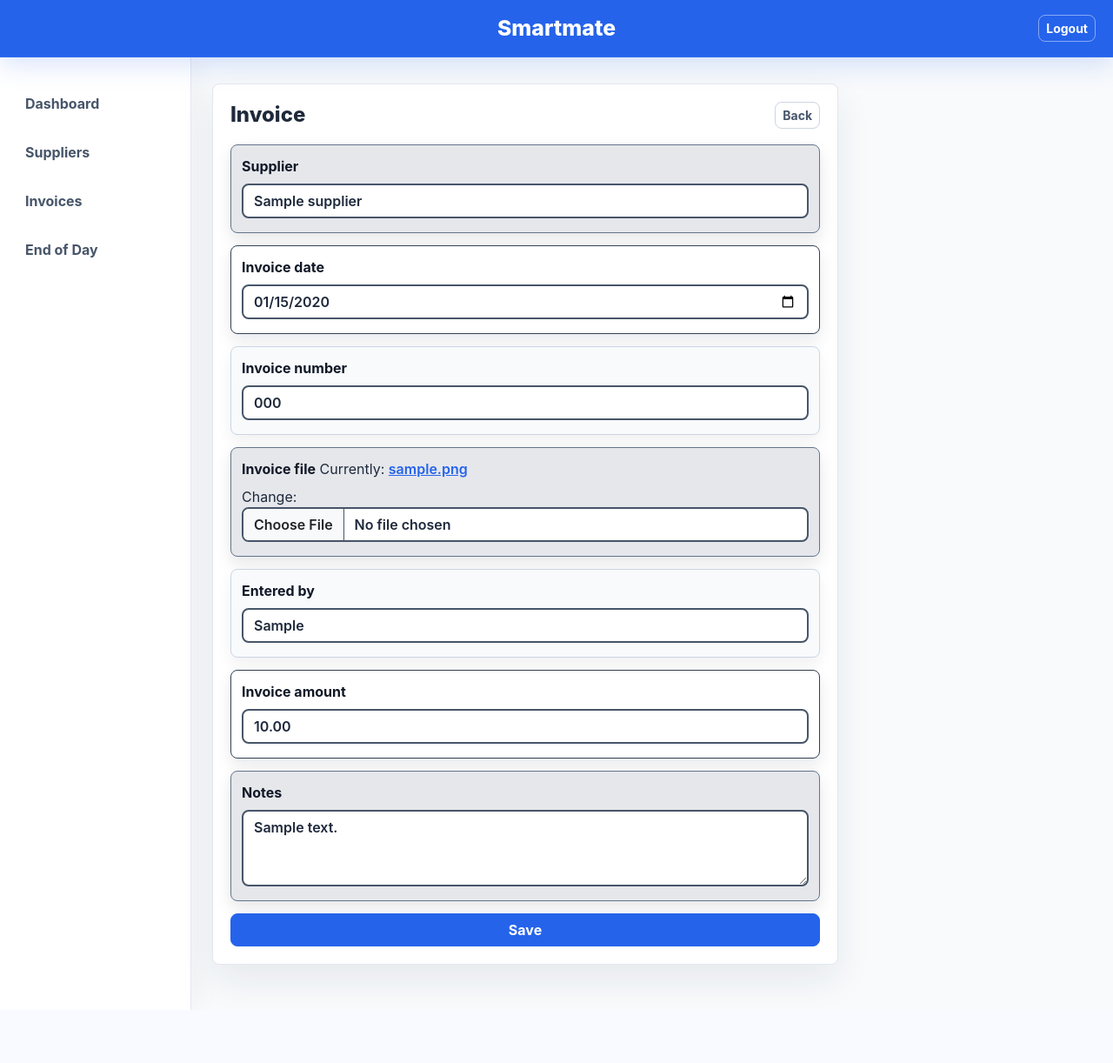
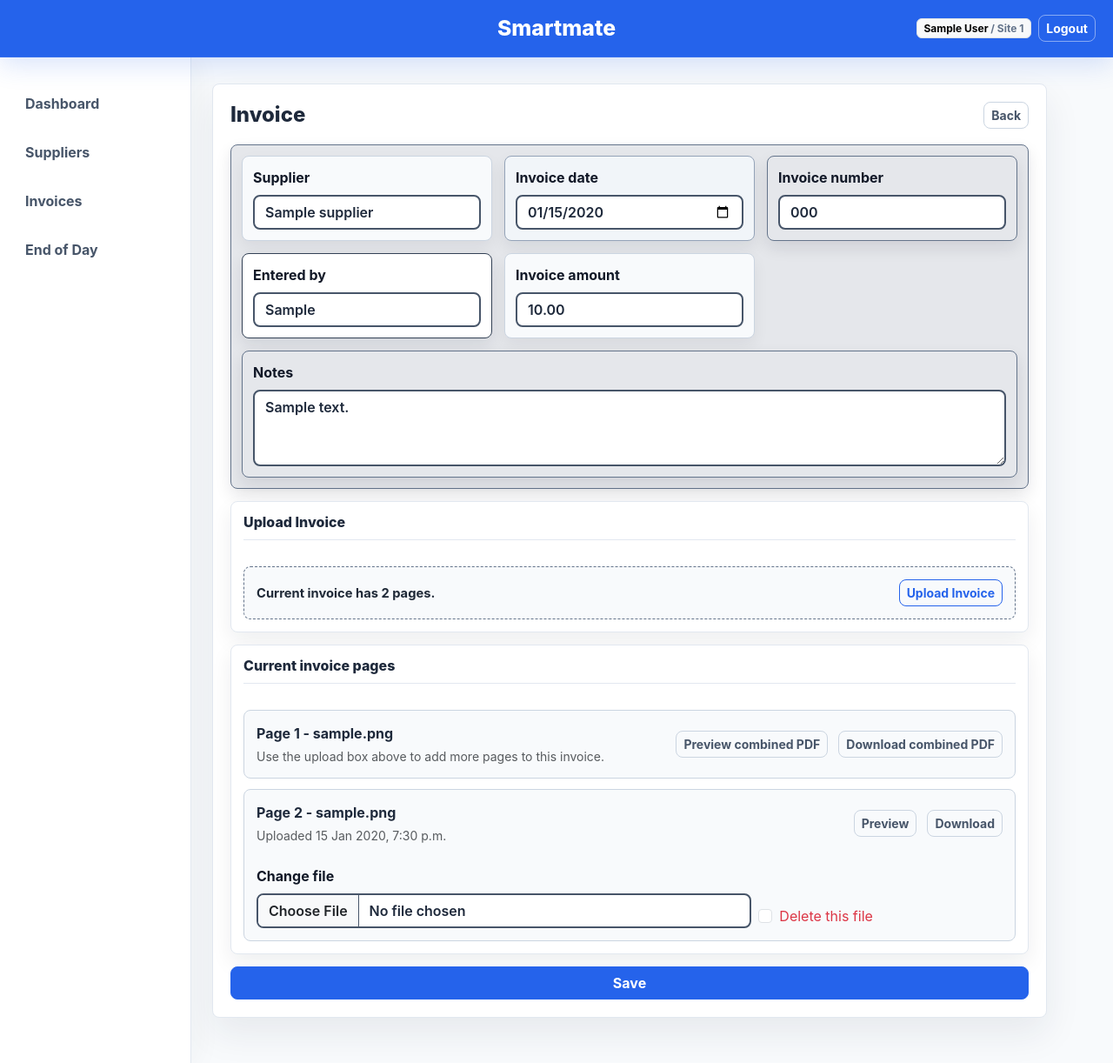
Before and after one commit to Mridoy7/biz-flow, a Django app: page /invoices/1/edit/ in a window 1280 px wide. Shown: the whole page at 87% size. Before the commit the page ends 1161 px from the top, so only its background shows below. Run offline with Django 5.2, Linux system fonts and the light colour scheme; a user stored in the database is signed in; data comes from the database, SQL or seed files in the repository; tables that the repository leaves empty hold one stand-in row (values such as "Sample post").

Commit message:
Add combined invoice page uploads

```diff
--- a/gst_app/forms.py
+++ b/gst_app/forms.py
@@ -53,6 +53,21 @@ class DateInput(forms.DateInput):
         super().__init__(attrs=attrs, format="%Y-%m-%d")
 
 
+class MultipleFileInput(forms.ClearableFileInput):
+    allow_multiple_selected = True
+
+
+class MultipleFileField(forms.FileField):
+    widget = MultipleFileInput
+
+    def clean(self, data, initial=None):
+        single_file_clean = super().clean
+        if isinstance(data, (list, tuple)):
+            return [single_file_clean(item, initial) for item in data]
+        cleaned = single_file_clean(data, initial)
+        return [cleaned] if cleaned else []
+
+
 class SignupForm(UserCreationForm):
     email = forms.EmailField(required=False)
 
@@ -79,13 +94,20 @@ def suppliers_for_user(user):
 
 
 class InvoiceForm(forms.ModelForm):
+    invoice_pages = MultipleFileField(
+        required=False,
+        label="Upload Invoice",
+        help_text="",
+        widget=MultipleFileInput(attrs={"accept": ".pdf,.png,.jpg,.jpeg,.gif,.webp"}),
+    )
+
     class Meta:
         model = Invoice
         fields = (
             "supplier",
             "invoice_date",
             "invoice_number",
-            "invoice_file",
+            "invoice_pages",
             "entered_by",
             "invoice_amount",
             "notes",
@@ -101,18 +123,17 @@ class InvoiceForm(forms.ModelForm):
         today = timezone.localdate()
         self.fields["invoice_date"].initial = (self.instance.invoice_date if self.instance.pk else today).isoformat()
         self.fields["invoice_date"].widget.attrs.update({"min": today.isoformat(), "max": today.isoformat()})
+        self.fields["invoice_pages"].required = not bool(self.instance.pk and self.instance.invoice_file)
         if user is not None:
             self.fields["supplier"].queryset = suppliers_for_user(user)
 
-    def clean_invoice_date(self):
-        invoice_date = self.cleaned_data["invoice_date"]
-        today = timezone.localdate()
-        if invoice_date != today:
-            raise forms.ValidationError("Invoice date must be today's date.")
-        return invoice_date
-
     def clean(self):
         cleaned = super().clean()
+        invoice_pages = cleaned.get("invoice_pages") or []
+        if not self.instance.pk and not invoice_pages:
+            self.add_error("invoice_pages", "Upload at least one invoice page.")
+        if self.instance.pk and not self.instance.invoice_file and not invoice_pages:
+            self.add_error("invoice_pages", "Upload at least one invoice page.")
         supplier = cleaned.get("supplier")
         invoice_number = cleaned.get("invoice_number")
         if self.user and supplier and invoice_number:
@@ -127,6 +148,12 @@ class InvoiceForm(forms.ModelForm):
                 self.add_error("invoice_number", "This invoice number already exists for this supplier.")
         return cleaned
 
+    def clean_invoice_date(self):
+        invoice_date = self.cleaned_data["invoice_date"]
+        today = timezone.localdate()
+        if invoice_date != today:
+            raise forms.ValidationError("Invoice date must be today's date.")
+        return invoice_date
 
 class EndOfDayForm(forms.ModelForm):
     money_fields = END_OF_DAY_MONEY_FIELDS
--- a/gst_app/static/gst_app/css/styles.css
+++ b/gst_app/static/gst_app/css/styles.css
@@ -386,7 +386,14 @@ a:hover {
   grid-template-columns: repeat(auto-fit, minmax(240px, 1fr));
 }
 
+.invoice-form-grid {
+  display: grid;
+  gap: 14px;
+  grid-template-columns: repeat(auto-fit, minmax(260px, 1fr));
+}
+
 .form-grid > div,
+.invoice-form-grid > div,
 .stacked-form > div {
   background: #f8fafc;
   border: 1px solid #cbd5e1;
@@ -396,6 +403,7 @@ a:hover {
 }
 
 .form-grid > div:nth-child(2n),
+.invoice-form-grid > div:nth-child(2n),
 .stacked-form > div:nth-child(2n) {
   background: #f1f5f9;
   border-color: #94a3b8;
@@ -403,6 +411,7 @@ a:hover {
 }
 
 .form-grid > div:nth-child(3n),
+.invoice-form-grid > div:nth-child(3n),
 .stacked-form > div:nth-child(3n) {
   background: #e5e7eb;
   border-color: #64748b;
@@ -410,6 +419,7 @@ a:hover {
 }
 
 .form-grid > div:nth-child(4n),
+.invoice-form-grid > div:nth-child(4n),
 .stacked-form > div:nth-child(4n) {
   background: #ffffff;
   border-color: #334155;
@@ -417,10 +427,15 @@ a:hover {
 }
 
 .form-grid > div:focus-within,
+.invoice-form-grid > div:focus-within,
 .stacked-form > div:focus-within {
   background: #ffffff;
   border-color: #111827;
   box-shadow: 0 0 0 3px rgba(15, 23, 42, 0.14), 0 12px 24px rgba(15, 23, 42, 0.12);
+}
+
+.span-2 {
+  grid-column: 1 / -1;
 }
 
 .form-label {
@@ -437,6 +452,47 @@ a:hover {
   align-items: center;
   display: flex;
   gap: 14px;
+  justify-content: space-between;
+}
+
+.invoice-upload-panel,
+.attachment-panel {
+  background: #ffffff;
+  border: 1px solid var(--sm-line);
+  border-radius: 8px;
+  box-shadow: 0 10px 24px rgba(15, 23, 42, 0.07);
+  display: grid;
+  gap: 12px;
+  padding: 14px;
+}
+
+.invoice-upload-card {
+  background: #f8fafc;
+  border: 1px dashed #64748b;
+  border-radius: 8px;
+  padding: 14px;
+}
+
+.invoice-upload-card:focus-within {
+  background: #ffffff;
+  border-color: #111827;
+  box-shadow: 0 0 0 3px rgba(15, 23, 42, 0.12);
+}
+
+.attachment-card {
+  background: #f8fafc;
+  border: 1px solid #cbd5e1;
+  border-radius: 8px;
+  display: grid;
+  gap: 12px;
+  padding: 14px;
+}
+
+.attachment-card-top {
+  align-items: center;
+  display: flex;
+  flex-wrap: wrap;
+  gap: 10px;
   justify-content: space-between;
 }
 
@@ -457,6 +513,32 @@ a:hover {
   overflow: hidden;
   position: absolute;
   width: 1px;
+}
+
+.upload-selected-list {
+  display: grid;
+  gap: 8px;
+  list-style: none;
+  margin: 12px 0 0;
+  padding: 0;
+}
+
+.upload-selected-item {
+  align-items: center;
+  background: #ffffff;
+  border: 1px solid #cbd5e1;
+  border-radius: 8px;
+  display: flex;
+  gap: 10px;
+  justify-content: space-between;
+  padding: 8px 10px;
+}
+
+.upload-selected-item span {
+  color: #111827;
+  font-size: 0.92rem;
+  font-weight: 700;
+  overflow-wrap: anywhere;
 }
 
 .fuel-dip-panel {
--- a/gst_app/templates/gst_app/base.html
+++ b/gst_app/templates/gst_app/base.html
@@ -12,10 +12,16 @@
   <header class="app-topbar">
     <a class="app-brand" href="{% url 'dashboard' %}">Smartmate</a>
     {% if user.is_authenticated %}
-      <form class="topbar-action" method="post" action="{% url 'logout' %}">
-        {% csrf_token %}
-        <button class="btn btn-outline-secondary btn-sm" type="submit">Logout</button>
-      </form>
+      <div class="topbar-action d-flex align-items-center gap-2">
+        <span class="badge text-bg-light border">
+          {{ user.get_full_name|default:user.username }}
+          {% if user.profile.site %}<span class="text-secondary">/ {{ user.profile.site.name }}</span>{% endif %}
+        </span>
+        <form method="post" action="{% url 'logout' %}">
+          {% csrf_token %}
+          <button class="btn btn-outline-secondary btn-sm" type="submit">Logout</button>
+        </form>
+      </div>
     {% else %}
       <div class="topbar-action d-flex gap-2">
         <a class="btn btn-outline-secondary btn-sm" href="{% url 'login' %}">Login</a>
--- /dev/null
+++ b/gst_app/templates/gst_app/invoice_form.html
@@ -0,0 +1,176 @@
+{% extends "gst_app/base.html" %}
+{% load gst_extras %}
+{% block title %}{{ title }}{% endblock %}
+{% block content %}
+<section class="form-panel wide">
+  <div class="page-header">
+    <h1 class="h4 mb-0">{{ title }}</h1>
+    <a class="btn btn-outline-secondary btn-sm" href="{{ cancel_url }}">Back</a>
+  </div>
+  <form method="post" enctype="multipart/form-data" class="stacked-form">
+    {% csrf_token %}
+    <input type="hidden" name="next" value="{{ cancel_url }}">
+    <div class="invoice-form-grid">
+      {% for field in form %}
+        {% if field.name == "invoice_pages" %}
+        {% else %}
+          <div class="{% if field.name == 'notes' %}span-2{% endif %}">
+            <label class="form-label" for="{{ field.id_for_label }}">{{ field.label }}</label>
+            {{ field|add_class:"form-control" }}
+            {% if field.help_text %}<div class="form-text">{{ field.help_text }}</div>{% endif %}
+            {{ field.errors }}
+          </div>
+        {% endif %}
+      {% endfor %}
+    </div>
+
+    <section class="invoice-upload-panel">
+      <div class="section-title">
+        <h2 class="h6 mb-0">Upload Invoice</h2>
+      </div>
+      {% for field in form %}
+        {% if field.name == "invoice_pages" %}
+          <div class="upload-card invoice-upload-card" data-upload-card>
+            <div>
+              <div class="upload-current" data-upload-status>
+                {% if invoice_page_count %}
+                  Current invoice has {{ invoice_page_count }} page{% if invoice_page_count != 1 %}s{% endif %}.
+                {% else %}
+                  No invoice uploaded yet
+                {% endif %}
+              </div>
+              {% if field.help_text %}<div class="form-text">{{ field.help_text }}</div>{% endif %}
+              <ul class="upload-selected-list d-none" data-upload-list></ul>
+            </div>
+            <div class="upload-actions">
+              <label class="btn btn-outline-primary btn-sm mb-0" for="{{ field.id_for_label }}">
+                Upload Invoice
+              </label>
+              {{ field|add_class:"upload-input" }}
+            </div>
+            {{ field.errors }}
+          </div>
+        {% endif %}
+      {% endfor %}
+    </section>
+
+    {% if invoice %}
+      <section class="attachment-panel">
+        <div class="section-title">
+          <h2 class="h6 mb-0">Current invoice pages</h2>
+        </div>
+        {% if invoice.invoice_file %}
+          <div class="attachment-card">
+            <div class="attachment-card-top">
+              <div>
+                <strong>Page 1 - {{ invoice.invoice_file|basename }}</strong>
+                <div class="form-text">Use the upload box above to add more pages to this invoice.</div>
+              </div>
+              <div class="action-row mb-0">
+                <a class="btn btn-sm btn-outline-secondary" href="{% url 'invoice_file_preview' invoice.pk %}" target="_blank" rel="noopener">Preview combined PDF</a>
+                <a class="btn btn-sm btn-outline-secondary" href="{% url 'invoice_file_download' invoice.pk %}">Download combined PDF</a>
+              </div>
+            </div>
+          </div>
+        {% endif %}
+        {% for attachment in attachments %}
+          <div class="attachment-card">
+            <div class="attachment-card-top">
+              <div>
+                <strong>Page {{ forloop.counter|add:1 }} - {{ attachment.filename }}</strong>
+                <div class="form-text">Uploaded {{ attachment.created_at }}</div>
+              </div>
+              <div class="action-row mb-0">
+                <a class="btn btn-sm btn-outline-secondary" href="{% url 'invoice_attachment_preview' attachment.pk %}" target="_blank" rel="noopener">Preview</a>
+                <a class="btn btn-sm btn-outline-secondary" href="{% url 'invoice_attachment_download' attachment.pk %}">Download</a>
+              </div>
+            </div>
+            <div class="row g-2 align-items-end mt-1">
+              <div class="col-md-8">
+                <label class="form-label" for="replace_attachment_{{ attachment.pk }}">Change file</label>
+                <input class="form-control" id="replace_attachment_{{ attachment.pk }}" name="replace_attachment_{{ attachment.pk }}" type="file" accept=".pdf,.png,.jpg,.jpeg,.gif,.webp,.doc,.docx,.xls,.xlsx">
+              </div>
+              <div class="col-md-4">
+                <div class="form-check mt-4">
+                  <input class="form-check-input" id="delete_attachment_{{ attachment.pk }}" name="delete_attachments" type="checkbox" value="{{ attachment.pk }}">
+                  <label class="form-check-label text-danger" for="delete_attachment_{{ attachment.pk }}">Delete this file</label>
+                </div>
+              </div>
+            </div>
+          </div>
+        {% empty %}
+          {% if not invoice.invoice_file %}<p class="text-secondary mb-0">No invoice pages uploaded yet.</p>{% endif %}
+        {% endfor %}
+      </section>
+    {% endif %}
+
+    <button class="btn btn-primary" type="submit">Save</button>
+  </form>
+</section>
+<script>
+  document.querySelectorAll("[data-upload-card]").forEach((card) => {
+    const input = card.querySelector("input[type='file']");
+    const status = card.querySelector("[data-upload-status]");
+    const list = card.querySelector("[data-upload-list]");
+    if (!input || !status) {
+      return;
+    }
+    const originalStatus = status.textContent.trim();
+    let selectedFiles = [];
+
+    const syncInputFiles = () => {
+      if (typeof DataTransfer === "undefined") {
+        return;
+      }
+      const transfer = new DataTransfer();
+      selectedFiles.forEach((file) => transfer.items.add(file));
+      input.files = transfer.files;
+    };
+
+    const renderSelectedFiles = () => {
+      if (!selectedFiles.length) {
+        status.textContent = originalStatus;
+        if (list) {
+          list.classList.add("d-none");
+          list.innerHTML = "";
+        }
+        return;
+      }
+      status.textContent = selectedFiles.length === 1 ? "1 page selected" : `${selectedFiles.length} pages selected`;
+      if (!list) {
+        return;
+      }
+      list.classList.remove("d-none");
+      list.innerHTML = "";
+      selectedFiles.forEach((file, index) => {
+        const item = document.createElement("li");
+        item.className = "upload-selected-item";
+        const name = document.createElement("span");
+        name.textContent = `Page ${index + 1}: ${file.name}`;
+        const removeButton = document.createElement("button");
+        removeButton.type = "button";
+        removeButton.className = "btn btn-sm btn-outline-danger";
+        removeButton.textContent = "Remove";
+        removeButton.addEventListener("click", () => {
+          selectedFiles.splice(index, 1);
+          syncInputFiles();
+          renderSelectedFiles();
+        });
+        item.append(name, removeButton);
+        list.appendChild(item);
+      });
+    };
+
+    input.addEventListener("change", () => {
+      const newFiles = Array.from(input.files || []);
+      if (!newFiles.length) {
+        renderSelectedFiles();
+        return;
+      }
+      selectedFiles = selectedFiles.concat(newFiles);
+      syncInputFiles();
+      renderSelectedFiles();
+    });
+  });
+</script>
+{% endblock %}
--- a/gst_app/templates/gst_app/partials/invoice_table.html
+++ b/gst_app/templates/gst_app/partials/invoice_table.html
@@ -13,7 +13,7 @@
             <a class="btn btn-sm btn-outline-primary" href="{% url 'invoice_detail' invoice.pk %}">View</a>
             {% if not compact %}<a class="btn btn-sm btn-outline-secondary" href="{% url 'invoice_edit' invoice.pk %}">Edit</a>{% endif %}
             {% if not compact %}<a class="btn btn-sm btn-outline-secondary" href="{% url 'invoice_pdf' invoice.pk %}">PDF</a>{% endif %}
-            {% if not compact %}<a class="btn btn-sm btn-outline-success invoice-preview-button" href="{% url 'invoice_file_preview' invoice.pk %}" data-preview-url="{% url 'invoice_file_preview' invoice.pk %}" data-download-url="{% url 'invoice_file_download' invoice.pk %}" data-previewable="{% if invoice.original_invoice_is_previewable %}1{% else %}0{% endif %}" data-invoice-label="{{ invoice.supplier.name }} - {{ invoice.invoice_number }}">Original invoice</a>{% endif %}
+            {% if not compact %}<a class="btn btn-sm btn-outline-success invoice-preview-button" href="{% url 'invoice_file_preview' invoice.pk %}" data-preview-url="{% url 'invoice_file_preview' invoice.pk %}" data-download-url="{% url 'invoice_file_download' invoice.pk %}" data-previewable="{% if invoice.original_invoice_is_previewable %}1{% else %}0{% endif %}" data-invoice-label="{{ invoice.supplier.name }} - {{ invoice.invoice_number }}">Invoice PDF</a>{% endif %}
           </td>
         </tr>
       {% empty %}
--- a/gst_app/urls.py
+++ b/gst_app/urls.py
@@ -16,6 +16,8 @@ urlpatterns = [
     path("invoices/<int:pk>/pdf/", views.invoice_pdf_view, name="invoice_pdf"),
     path("invoices/<int:pk>/file/", views.invoice_file_download, name="invoice_file_download"),
     path("invoices/<int:pk>/file/preview/", views.invoice_file_preview, name="invoice_file_preview"),
+    path("invoices/attachments/<int:pk>/", views.invoice_attachment_download, name="invoice_attachment_download"),
+    path("invoices/attachments/<int:pk>/preview/", views.invoice_attachment_preview, name="invoice_attachment_preview"),
     path("invoices/export/<str:filetype>/", views.invoice_export, name="invoice_export"),
     path("end-of-day/", views.endofday_list, name="endofday_list"),
     path("end-of-day/archived/", views.archived_endofday_list, name="archived_endofday_list"),
--- a/gst_app/views.py
+++ b/gst_app/views.py
@@ -16,8 +16,8 @@ from django.views.decorators.clickjacking import xframe_options_sameorigin
 from openpyxl import Workbook
 
 from .forms import EndOfDayForm, EndOfDayReportForm, InvoiceForm, InvoiceReportForm, SignupForm, SupplierForm
-from .models import EndOfDay, Invoice, Supplier, is_manager, user_site
-from .pdf import endofday_pdf, invoice_pdf, money, report_pdf
+from .models import EndOfDay, Invoice, InvoiceAttachment, Supplier, is_manager, user_site
+from .pdf import endofday_pdf, invoice_pdf, merged_invoice_upload_pdf_bytes, money, report_pdf
 from .services import snapshot_instance, write_audit_logs
 
 
@@ -135,6 +135,67 @@ def filter_invoices(user, params):
     return invoices
 
 
+def invoice_attachments_for_user(user):
+    attachments = InvoiceAttachment.objects.select_related("invoice")
+    if user.is_superuser:
+        return attachments
+    site = user_site(user)
+    if site:
+        return attachments.filter(invoice__site=site)
+    return attachments.none()
+
+
+def save_new_invoice_attachments(invoice, uploaded_files, user):
+    for uploaded_file in uploaded_files:
+        InvoiceAttachment.objects.create(invoice=invoice, file=uploaded_file, uploaded_by=user)
+
+
+def delete_invoice_attachments(invoice):
+    for attachment in invoice.attachments.all():
+        if attachment.file:
+            attachment.file.delete(save=False)
+        attachment.delete()
+
+
+def replace_invoice_pages(invoice, uploaded_files, user, old_invoice_file=None):
+    if not uploaded_files:
+        return
+    if old_invoice_file:
+        old_invoice_file.delete(save=False)
+    delete_invoice_attachments(invoice)
+    save_new_invoice_attachments(invoice, uploaded_files[1:], user)
+
+
+def add_invoice_pages(invoice, uploaded_files, user):
+    if not uploaded_files:
+        return
+    if not invoice.invoice_file:
+        invoice.invoice_file = uploaded_files[0]
+        invoice.save(update_fields=["invoice_file", "updated_at"])
+        save_new_invoice_attachments(invoice, uploaded_files[1:], user)
+        return
+    save_new_invoice_attachments(invoice, uploaded_files, user)
+
+
+def update_invoice_attachments(request, invoice):
+    attachment_ids_to_delete = set(request.POST.getlist("delete_attachments"))
+    attachments = invoice.attachments.all()
+    for attachment in attachments:
+        replacement = request.FILES.get(f"replace_attachment_{attachment.pk}")
+        should_delete = str(attachment.pk) in attachment_ids_to_delete
+        if should_delete:
+            if attachment.file:
+                attachment.file.delete(save=False)
+            attachment.delete()
+            continue
+        if replacement:
+            if attachment.file:
+                attachment.file.delete(save=False)
+            attachment.file = replacement
+            attachment.uploaded_by = request.user
+            attachment.save(update_fields=["file", "uploaded_by", "updated_at"])
+
+
 @login_required
 def invoice_form(request, pk=None):
     invoice = None
@@ -146,17 +207,39 @@ def invoice_form(request, pk=None):
         form = InvoiceForm(request.POST, request.FILES, instance=invoice, user=request.user)
         if form.is_valid():
             saved = form.save(commit=False)
+            invoice_pages = form.cleaned_data.get("invoice_pages", [])
             if not saved.pk:
                 saved.user = request.user
             if not saved.site_id:
                 saved.site = saved.supplier.site or user_site(request.user)
+            if invoice_pages and not saved.pk:
+                saved.invoice_file = invoice_pages[0]
             saved.save()
+            if invoice_pages:
+                if invoice:
+                    add_invoice_pages(saved, invoice_pages, request.user)
+                else:
+                    replace_invoice_pages(saved, invoice_pages, request.user)
+            update_invoice_attachments(request, saved)
             write_audit_logs(request.user, saved, before, ["supplier", "invoice_date", "invoice_number", "entered_by", "invoice_amount", "notes"])
             messages.success(request, "Invoice saved.")
             return redirect(saved)
     else:
         form = InvoiceForm(instance=invoice, user=request.user)
-    return render(request, "gst_app/form.html", {"form": form, "title": "Invoice", "cancel_url": cancel_url})
+    attachments = invoice.attachments.all() if invoice else []
+    invoice_page_count = (1 + len(attachments)) if invoice and invoice.invoice_file else 0
+    return render(
+        request,
+        "gst_app/invoice_form.html",
+        {
+            "form": form,
+            "invoice": invoice,
+            "attachments": attachments,
+            "invoice_page_count": invoice_page_count,
+            "title": "Invoice",
+            "cancel_url": cancel_url,
+        },
+    )
 
 
 @login_required
@@ -174,9 +257,14 @@ def invoice_pdf_view(request, pk):
 
 @login_required
 def invoice_file_download(request, pk):
-    invoice = get_object_or_404(owned_or_all(Invoice.objects.all(), request.user), pk=pk)
+    invoice = get_object_or_404(owned_or_all(Invoice.objects.prefetch_related("attachments"), request.user), pk=pk)
     if not invoice.invoice_file:
         raise Http404("No uploaded invoice file found.")
+    merged_pdf = merged_invoice_upload_pdf_bytes(invoice)
+    if merged_pdf:
+        response = HttpResponse(merged_pdf, content_type="application/pdf")
+        response["Content-Disposition"] = f'attachment; filename="invoice-{invoice.pk}-pages.pdf"'
+        return response
     filename = Path(invoice.invoice_file.name).name
     return FileResponse(invoice.invoice_file.open("rb"), as_attachment=True, filename=filename)
 
@@ -184,12 +272,37 @@ def invoice_file_download(request, pk):
 @login_required
 @xframe_options_sameorigin
 def invoice_file_preview(request, pk):
-    invoice = get_object_or_404(owned_or_all(Invoice.objects.all(), request.user), pk=pk)
+    invoice = get_object_or_404(owned_or_all(Invoice.objects.prefetch_related("attachments"), request.user), pk=pk)
     if not invoice.invoice_file:
         raise Http404("No uploaded invoice file found.")
+    merged_pdf = merged_invoice_upload_pdf_bytes(invoice)
+    if merged_pdf:
+        response = HttpResponse(merged_pdf, content_type="application/pdf")
+        response["Content-Disposition"] = f'inline; filename="invoice-{invoice.pk}-pages.pdf"'
+        return response
     filename = Path(invoice.invoice_file.name).name
     content_type = mimetypes.guess_type(filename)[0] or "application/octet-stream"
     return FileResponse(invoice.invoice_file.open("rb"), as_attachment=False, filename=filename, content_type=content_type)
+
+
+@login_required
+def invoice_attachment_download(request, pk):
+    attachment = get_object_or_404(invoice_attachments_for_user(request.user), pk=pk)
+    if not attachment.file:
+        raise Http404("No uploaded invoice attachment found.")
+    filename = Path(attachment.file.name).name
+    return FileResponse(attachment.file.open("rb"), as_attachment=True, filename=filename)
+
+
+@login_required
+@xframe_options_sameorigin
+def invoice_attachment_preview(request, pk):
+    attachment = get_object_or_404(invoice_attachments_for_user(request.user), pk=pk)
+    if not attachment.file:
+        raise Http404("No uploaded invoice attachment found.")
+    filename = Path(attachment.file.name).name
+    content_type = mimetypes.guess_type(filename)[0] or "application/octet-stream"
+    return FileResponse(attachment.file.open("rb"), as_attachment=False, filename=filename, content_type=content_type)
 
 
 def endofday_uploaded_file(record, file_kind):
```
Also changed, not shown: gst_app/admin.py (+15 -1 lines), gst_app/models.py (+31 -1 lines), gst_app/pdf.py (+33 -0 lines), gst_app/templates/gst_app/invoice_detail.html (+16 -3 lines), gst_app/tests.py (+149 -4 lines), gst_app/migrations/0013_invoiceattachment.py (added).
